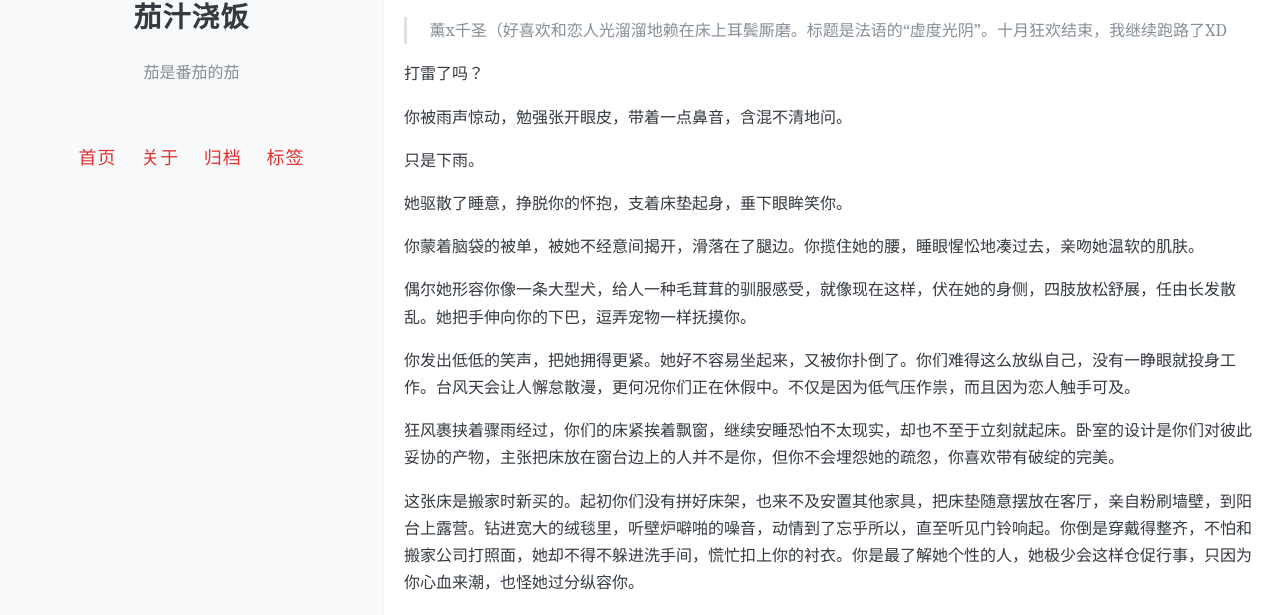
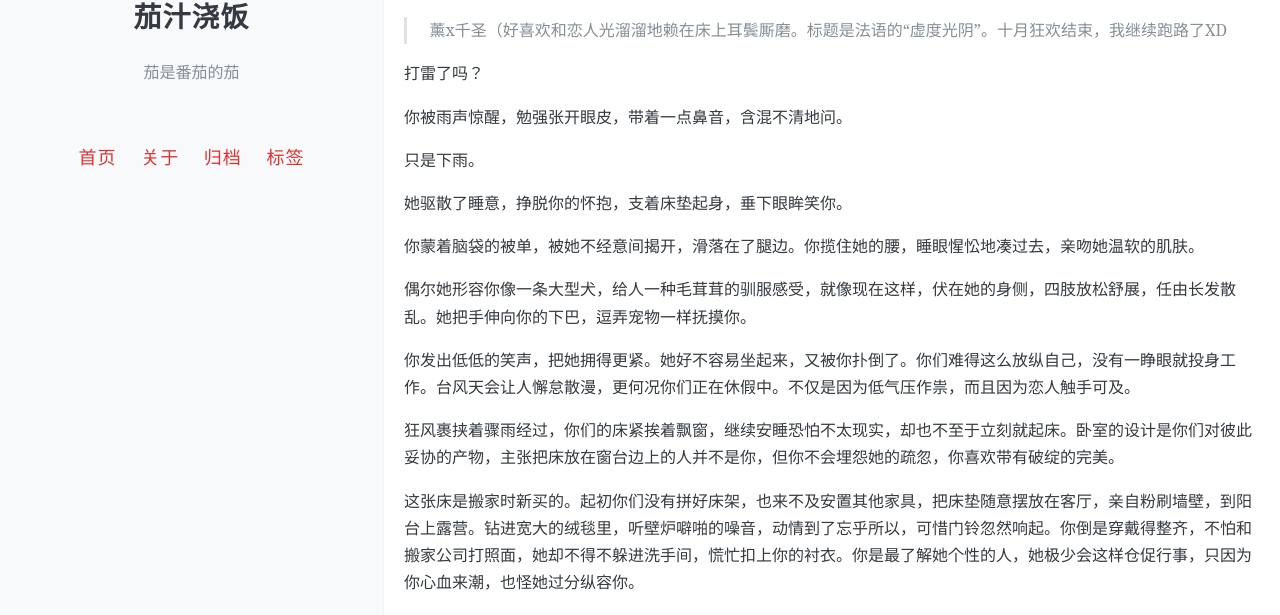
Before and after one commit to onemorebluemoon/ketchup, a Jekyll site: the page built from _posts/2020-10-31-kocs68.md, in a window 1280 px wide and 900 px high. Shown: the part 132-747 px from the top of the window. Built offline with Jekyll 4.4.1, drawn with Linux system fonts in a browser that asks for light colours; comment, search, counter and statistics services are not loaded; some of the changed text lies outside the part shown.

Commit message:
Update 2020-10-31-kocs68.md

```diff
--- a/_posts/2020-10-31-kocs68.md
+++ b/_posts/2020-10-31-kocs68.md
@@ -11,7 +11,7 @@ comments: true
 
 打雷了吗？
 
-你被雨声惊动，勉强张开眼皮，带着一点鼻音，含混不清地问。
+你被雨声惊醒，勉强张开眼皮，带着一点鼻音，含混不清地问。
 
 只是下雨。
 
@@ -25,7 +25,7 @@ comments: true
 
 狂风裹挟着骤雨经过，你们的床紧挨着飘窗，继续安睡恐怕不太现实，却也不至于立刻就起床。卧室的设计是你们对彼此妥协的产物，主张把床放在窗台边上的人并不是你，但你不会埋怨她的疏忽，你喜欢带有破绽的完美。
 
-这张床是搬家时新买的。起初你们没有拼好床架，也来不及安置其他家具，把床垫随意摆放在客厅，亲自粉刷墙壁，到阳台上露营。钻进宽大的绒毯里，听壁炉噼啪的噪音，动情到了忘乎所以，直至听见门铃响起。你倒是穿戴得整齐，不怕和搬家公司打照面，她却不得不躲进洗手间，慌忙扣上你的衬衣。你是最了解她个性的人，她极少会这样仓促行事，只因为你心血来潮，也怪她过分纵容你。
+这张床是搬家时新买的。起初你们没有拼好床架，也来不及安置其他家具，把床垫随意摆放在客厅，亲自粉刷墙壁，到阳台上露营。钻进宽大的绒毯里，听壁炉噼啪的噪音，动情到了忘乎所以，可惜门铃忽然响起。你倒是穿戴得整齐，不怕和搬家公司打照面，她却不得不躲进洗手间，慌忙扣上你的衬衣。你是最了解她个性的人，她极少会这样仓促行事，只因为你心血来潮，也怪她过分纵容你。
 
 她翻过身，望向窗外，手肘撑着枕头，压出浅浅的坑。你扯过被单裹住她，下巴枕在她的肩膀，鼻尖磨蹭她的耳廓，轻声细语地呢喃着。
 
```
Also changed, not shown: other parts of _posts/2020-10-31-kocs68.md (+1 -1 lines).
